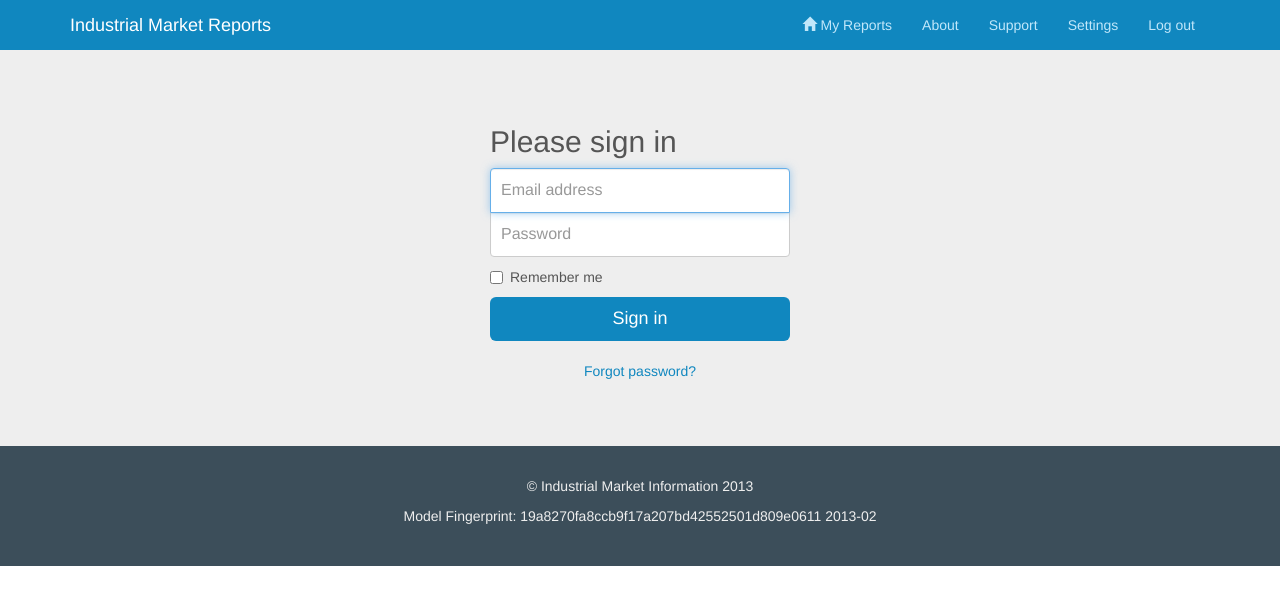
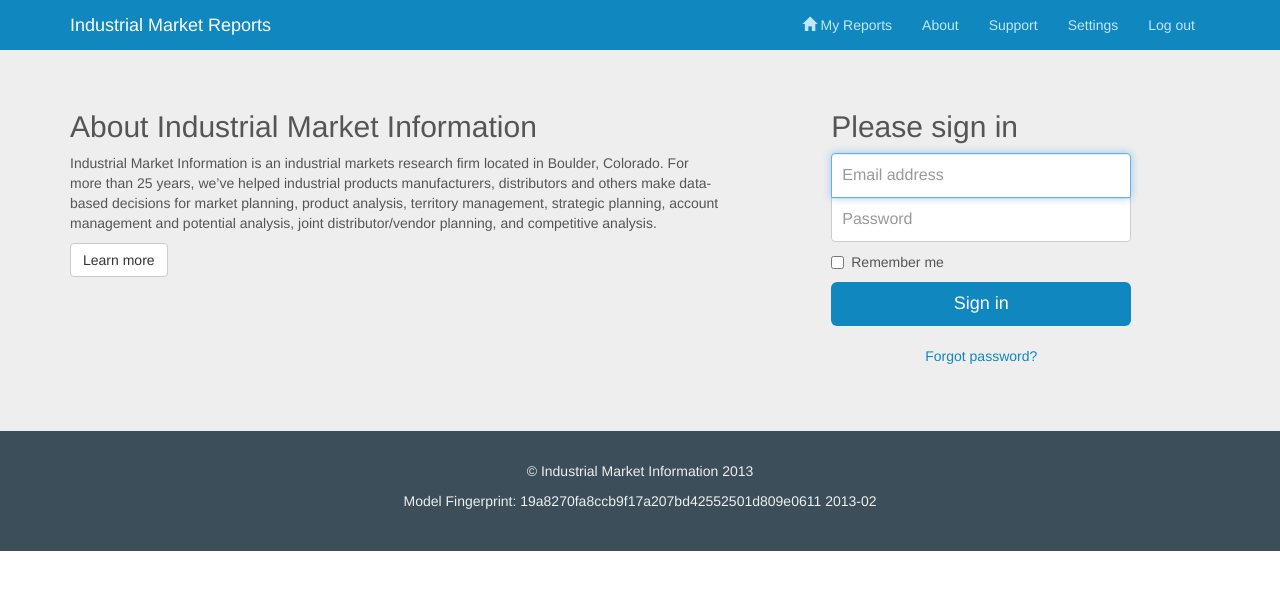
Before and after one commit to saintsjd/imi-ui, a Jekyll site: the page built from login.html, in a window 1280 px wide. Shown: the top 605 px of the page. Built offline with Jekyll 4.4.1, drawn with Linux system fonts in a browser that asks for light colours; Markdown is read by kramdown in place of the engine named in the settings.

Commit message:
login page

```diff
--- a/css/main.css
+++ b/css/main.css
@@ -136,7 +136,7 @@ footer {
 
 .form-signin {
   max-width: 330px;
-  padding: 15px;
+  padding: 0 15px 15px 15px;
   margin: 0 auto;
 }
 .form-signin .form-signin-heading,
--- a/login.html
+++ b/login.html
@@ -6,6 +6,13 @@ title: Your New Jekyll Site
 
 <div class="container">
 
+  <div class="row">
+    <div class="col-md-7">
+        <h2 class="form-signin-heading">About Industrial Market Information</h2>
+        <p>Industrial Market Information is an industrial markets research firm located in Boulder, Colorado. For more than 25 years, we’ve helped industrial products manufacturers, distributors and others make data-based decisions for market planning, product analysis, territory management, strategic planning, account management and potential analysis, joint distributor/vendor planning, and competitive analysis.</p>
+        <p><a href="about.html" class="btn btn-default">Learn more</a></p>
+    </div>
+    <div class="col-md-5">
       <form class="form-signin">
         <h2 class="form-signin-heading">Please sign in</h2>
         <input type="text" class="form-control" placeholder="Email address" autofocus="">
@@ -18,4 +25,7 @@ title: Your New Jekyll Site
       <p class="text-center"><a href="#">Forgot password?</a></p>
       </form>
     </div>
+  </div>
+
+    </div>
 </div>
```
